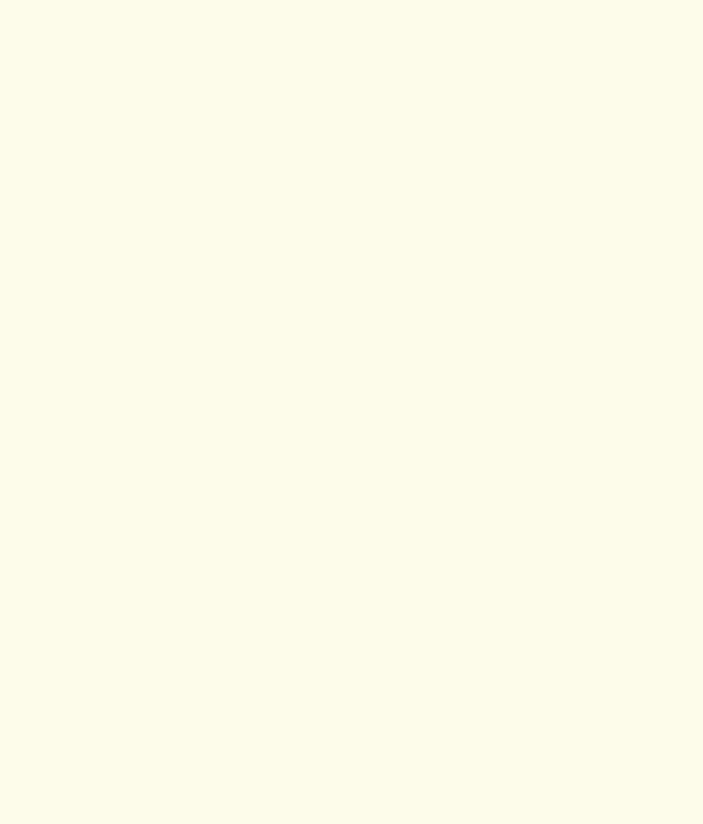
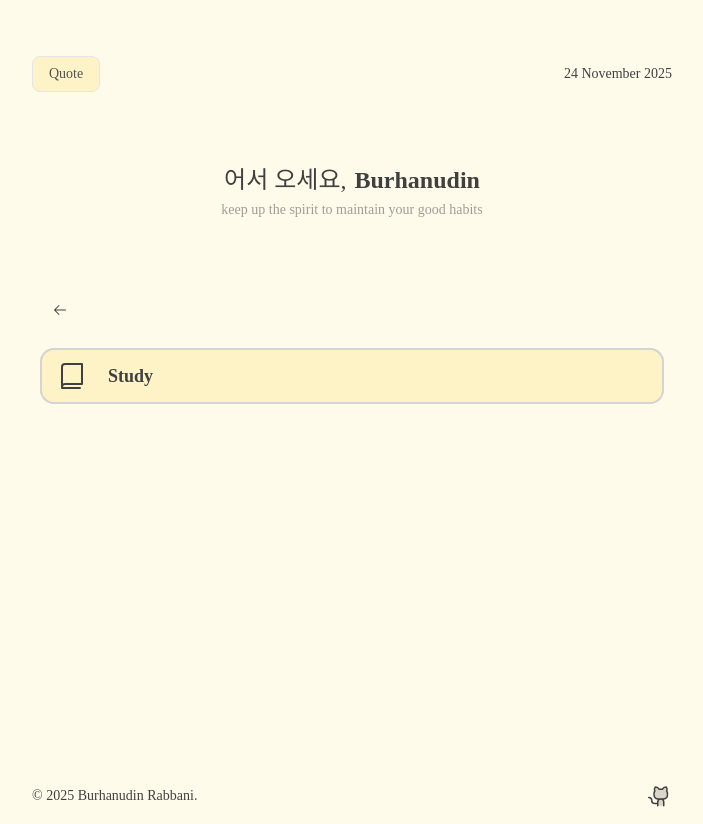
Before and after one commit to burhanudinrabbani666/task-management, a React (Vite) app: page /habit/1 in a window 1280 px wide. Before the commit this address had no page. Shown: the whole page, without its empty margins (288-991 px from the left). Before the commit the page ends 800 px from the top, so only its background shows below. Built offline with nearby package versions, Linux system fonts and the light colour scheme.

Commit message:
feat: create lib inital data

```diff
--- a/src/app.tsx
+++ b/src/app.tsx
@@ -13,7 +13,7 @@ export default function App() {
         ease: [0, 0.71, 0.2, 1.01],
       }}
     >
-      <div className="flex max-w-2xl flex-col gap-20">
+      <div className="flex max-w-2xl flex-col">
         <Dashboard />
       </div>
     </motion.div>
--- a/src/components/habit-tracking.tsx
+++ b/src/components/habit-tracking.tsx
@@ -3,18 +3,8 @@ import {
   PlusIcon,
   TrashIcon,
   DotsThreeIcon,
-  BookIcon,
-  HeartIcon,
-  BedIcon,
   CaretDoubleDownIcon,
   EyeIcon,
-  BasketballIcon,
-  PintGlassIcon,
-  FootprintsIcon,
-  GameControllerIcon,
-  HandsPrayingIcon,
-  BarbellIcon,
-  DesktopIcon,
 } from "@phosphor-icons/react";
 import { cn } from "@/lib/utils";
 import {
@@ -37,25 +27,11 @@ import {
   SelectValue,
 } from "./ui/select";
 import { toast } from "sonner";
+import { iconsInt, IntialHabitData } from "@/lib/initial-data";
 
-const icons = [
-  { id: 1, name: "book icon", iconSlug: BookIcon },
-  { id: 2, name: "heart icon", iconSlug: HeartIcon },
-  { id: 3, name: "bed icon", iconSlug: BedIcon },
-  { id: 4, name: "game controller icon", iconSlug: GameControllerIcon },
-  { id: 5, name: "basketball icon", iconSlug: BasketballIcon },
-  { id: 6, name: "pint glass icon", iconSlug: PintGlassIcon },
-  { id: 7, name: "footprint icon", iconSlug: FootprintsIcon },
-  { id: 8, name: "handspraying icon", iconSlug: HandsPrayingIcon },
-  { id: 9, name: "desktop icon", iconSlug: DesktopIcon },
-  { id: 10, name: "barbell icon", iconSlug: BarbellIcon },
-];
-
-const IntialHabitData: Habits = [
-  { id: 1, icon: getIcon(1), title: "Study", isDone: false },
-  { id: 2, icon: getIcon(2), title: "Meditation", isDone: false },
-  { id: 3, icon: getIcon(3), title: "Sleep 6 Hours", isDone: false },
-];
+// initial
+const icons = iconsInt;
+const habiData = IntialHabitData;
 
 function getIcon(idIcon: number) {
   const getIconObj = icons.find((icon) => icon.id === idIcon);
@@ -78,7 +54,7 @@ export function HabitItemMenu({
       </DropdownMenuTrigger>
       <DropdownMenuContent side="left">
         <DropdownMenuItem asChild>
-          <Link to={`/about-habit/${id}`}>
+          <Link to={`/habit/${id}`}>
             <EyeIcon weight="duotone" />
             <span>View</span>
           </Link>
@@ -136,7 +112,7 @@ export function HabitItem({
 }
 
 export function Habits() {
-  const [habits, setHabits] = useState(IntialHabitData);
+  const [habits, setHabits] = useState(habiData);
   function handleDelete(id: number) {
     const updatedHabits = habits.filter((habitItem) => habitItem.id !== id);
     setHabits(updatedHabits);
--- /dev/null
+++ b/src/lib/initial-data.ts
@@ -0,0 +1,38 @@
+import { type Habits } from "@/components/modules/habit/schema";
+
+import {
+  BookIcon,
+  HeartIcon,
+  BedIcon,
+  BasketballIcon,
+  PintGlassIcon,
+  FootprintsIcon,
+  GameControllerIcon,
+  HandsPrayingIcon,
+  BarbellIcon,
+  DesktopIcon,
+} from "@phosphor-icons/react";
+
+export const iconsInt = [
+  { id: 1, name: "book icon", iconSlug: BookIcon },
+  { id: 2, name: "heart icon", iconSlug: HeartIcon },
+  { id: 3, name: "bed icon", iconSlug: BedIcon },
+  { id: 4, name: "game controller icon", iconSlug: GameControllerIcon },
+  { id: 5, name: "basketball icon", iconSlug: BasketballIcon },
+  { id: 6, name: "pint glass icon", iconSlug: PintGlassIcon },
+  { id: 7, name: "footprint icon", iconSlug: FootprintsIcon },
+  { id: 8, name: "handspraying icon", iconSlug: HandsPrayingIcon },
+  { id: 9, name: "desktop icon", iconSlug: DesktopIcon },
+  { id: 10, name: "barbell icon", iconSlug: BarbellIcon },
+];
+
+export const IntialHabitData: Habits = [
+  { id: 1, icon: getIcon(1), title: "Study", isDone: false },
+  { id: 2, icon: getIcon(2), title: "Meditation", isDone: false },
+  { id: 3, icon: getIcon(3), title: "Sleep 6 Hours", isDone: false },
+];
+
+function getIcon(idIcon: number) {
+  const getIconObj = iconsInt.find((icon) => icon.id === idIcon);
+  return getIconObj?.iconSlug;
+}
--- a/src/main.tsx
+++ b/src/main.tsx
@@ -13,7 +13,7 @@ createRoot(document.getElementById("root")!).render(
     <Routes>
       <Route element={<Layout />}>
         <Route path="/" element={<App />} />
-        <Route path="/about-habit/:habitId" element={<HabitDetail />} />
+        <Route path="/habit/:habitId" element={<HabitDetail />} />
       </Route>
     </Routes>{" "}
   </BrowserRouter>,
--- a/src/routes/habit-detail.tsx
+++ b/src/routes/habit-detail.tsx
@@ -7,13 +7,14 @@ import {
   HeartIcon,
 } from "@phosphor-icons/react";
 import type { Habits } from "@/components/modules/habit/schema";
+import { cn } from "@/lib/utils";
 
 const iconData = [BookIcon, HeartIcon, BedIcon];
 
 const habitData: Habits = [
   { id: 1, icon: iconData[0], title: "Study", isDone: false },
   { id: 2, icon: iconData[1], title: "Meditation", isDone: false },
-  { id: 3, icon: iconData[2], title: "Sleep 6 Hours", isDone: false },
+  { id: 3, icon: iconData[2], title: "Sleep 6 Hours", isDone: true },
 ];
 
 export function HabitDetail() {
@@ -34,10 +35,15 @@ export function HabitDetail() {
           if (!habit) return <div>Habit not found</div>;
           const Icon = habit.icon;
           return (
-            <div className="flex w-full items-center gap-8 border px-2">
+            <div
+              className={cn(
+                "flex items-center gap-4 rounded-xl bg-amber-100 px-4 py-3 indent-1 inset-ring-2 inset-ring-neutral-300",
+                habit.isDone &&
+                  "bg-[url(/public/check-circle.svg)] bg-size-[100px] bg-right bg-no-repeat inset-ring-2 inset-ring-green-700 transition duration-500",
+              )}
+            >
               <Icon size={32} />
-              <span className="text-lg font-semibold">{habit.title}</span>
-              <span>{habit.isDone ? "Done" : "Not Done"}</span>
+              <span className="text-lg font-semibold">{habit.title}</span>{" "}
             </div>
           );
         })()}
```
